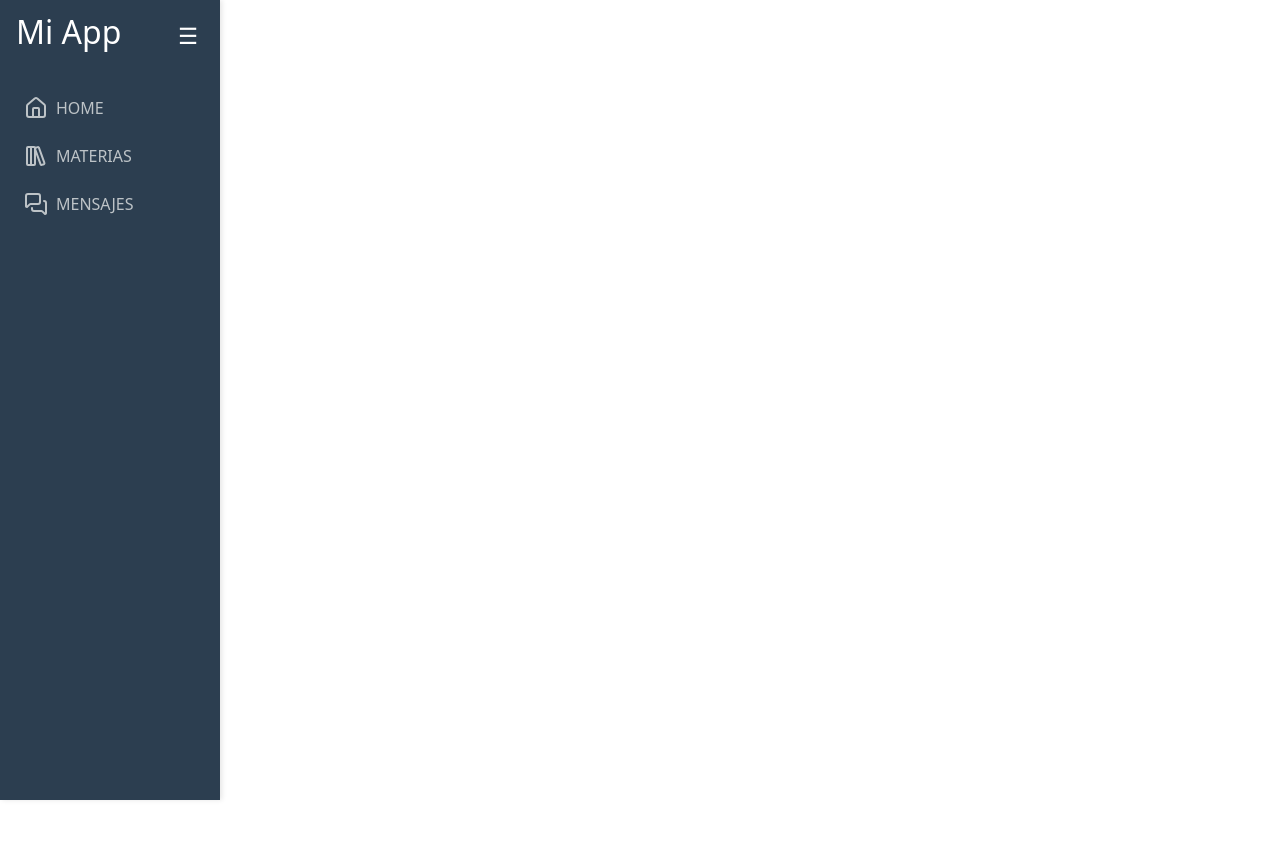
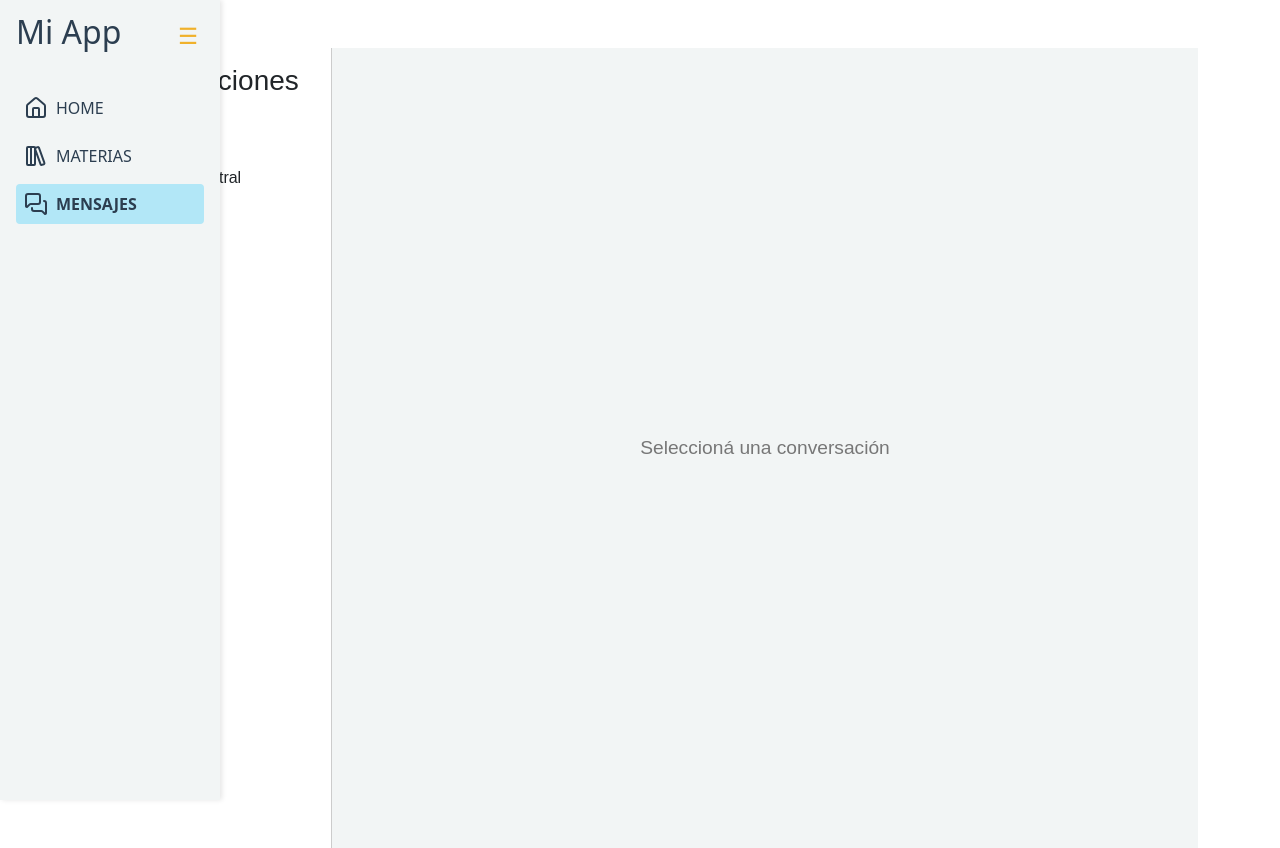
Before and after one commit to matiasromantdf/academiaDeCanto, a Vue app: page /mensajes in a window 1280 px wide. Before the commit the page ends 800 px from the top, so only its background shows below. Built offline with nearby package versions, Linux system fonts and the light colour scheme.

Commit message:
pasa el color a las clases

```diff
--- a/src/components/Sidebar.vue
+++ b/src/components/Sidebar.vue
@@ -76,8 +76,8 @@ watch(
 
 <style scoped>
 .sidebar {
-  background-color: #2c3e50;
-  color: white;
+  background-color: #f2f5f5; /* fondo base */
+  color: #2c3e50;
   height: 100vh;
   padding: 1rem;
   width: 220px;
@@ -87,7 +87,7 @@ watch(
   left: 0;
   overflow-y: auto;
   z-index: 1000;
-  box-shadow: 2px 0 5px rgba(0,0,0,0.1);
+  box-shadow: 2px 0 5px rgba(0, 0, 0, 0.1);
 }
 
 .sidebar.retraido {
@@ -96,6 +96,10 @@ watch(
 
 .sidebar.mobile {
   transform: translateX(-100%);
+  position: fixed;
+  top: 0;
+  left: 0;
+  transition: transform 0.3s ease;
 }
 
 .sidebar.mobile.open {
@@ -112,7 +116,7 @@ watch(
 .toggle {
   background: none;
   border: none;
-  color: white;
+  color: #f0b12b; /* color acento */
   font-size: 1.4rem;
   cursor: pointer;
 }
@@ -124,47 +128,39 @@ watch(
 }
 
 .link {
-  color: #bdc3c7;
+  color: #2c3e50;
   text-decoration: none;
   padding: 0.5rem 0.5rem;
   margin-bottom: 0.5rem;
   border-radius: 4px;
-  transition: background 0.2s;
+  transition: background 0.2s, color 0.2s;
   display: flex;
   align-items: center;
 }
 
 .link:hover {
-  background-color: #34495e;
+  background-color: #f7e49d; /* color hover */
+  color: #2c3e50;
 }
 
 .active {
-  background-color: #1abc9c;
-  color: white;
-}
-.sidebar.mobile {
-  transform: translateX(-100%);
-  position: fixed;
-  top: 0;
-  left: 0;
-  transition: transform 0.3s ease;
+  background-color: #b2e7f7; /* color activo */
+  color: #2c3e50;
+  font-weight: bold;
 }
 
-.sidebar.mobile.open {
-  transform: translateX(0);
-}
 .floating-toggle {
   position: fixed;
   top: 0rem;
   left: 0rem;
   z-index: 1100;
-  background-color: #2c3e50;
+  background-color: #f0b12b;
   color: white;
   border: none;
   padding: 0.6rem 0.8rem;
   font-size: 1.2rem;
-  border-radius:0px 5px 5px 0px;
+  border-radius: 0px 5px 5px 0px;
   cursor: pointer;
-  box-shadow: 0 2px 6px rgba(0,0,0,0.2);
+  box-shadow: 0 2px 6px rgba(0, 0, 0, 0.2);
 }
 </style>
--- a/src/router/index.js
+++ b/src/router/index.js
@@ -5,12 +5,15 @@ import { createRouter, createWebHistory } from 'vue-router'
 import Home from '../views/Home.vue'
 import Clases from '../views/Clases.vue'
 import Materias from '../views/Materias.vue'
+import Mensajes from '../views/Mensajes.vue'
 
 const routes = [
 
   { path: '/', name: 'Home', component: Home },
   { path: '/materias/:materiaId/clases', name: 'Clases', component: Clases },
   { path: '/materias', name: 'Materias', component: Materias },
+  { path: '/mensajes', name: 'Mensajes', component: Mensajes },
+
 
 ]
 
--- a/src/views/Clases.vue
+++ b/src/views/Clases.vue
@@ -1,11 +1,13 @@
 <template>
   <div class="container py-5">
-    <div class="text-center mb-4">
-      <h2 class="fw-bold">Materia {{route.params.materiaId}}</h2>
-      <p class="text-muted">Solo se muestran las clases completadas y la clase actual.</p>
-    </div>
 
-    <div class="accordion" id="accordionClases">
+    <div class="p-4 rounded shadow mb-4 text-center" :style="{ background: bgColor }">
+  <h2 class="fw-bold mb-2">Materia - nombre materia</h2>
+  <p class="mb-0">Solo se muestran las clases completadas y la clase actual.</p>
+</div>
+
+
+    <div class="accordion rounded shadow" id="accordionClases">
       <div
         v-for="(clase, index) in clasesFiltradas"
         :key="clase.id"
@@ -75,9 +77,11 @@
 <script setup>
 import { useRoute } from 'vue-router';
 import { FileText, Video, ClipboardCheck, Check, PlayCircle } from 'lucide-vue-next'
+import { ref,onMounted } from 'vue'
 import PdfViewer from '../components/PdfViewer.vue'
 
 const route = useRoute();
+const bgColor = ref('');
 const clases = [
   {
     id: 1,
@@ -121,4 +125,10 @@ const clasesFiltradas = clases.filter((clase, index) => {
   const siguiente = clases.find(c => !c.completada)
   return clase.completada || clase.id === siguiente?.id
 })
+
+onMounted(() => {
+  bgColor.value =localStorage.getItem('bgColor');
+  console.log(bgColor.value)
+
+});
 </script>
--- a/src/views/Materias.vue
+++ b/src/views/Materias.vue
@@ -10,7 +10,7 @@
         <div
           class="card shadow-lg"
           :style="{ background: customColors[index % customColors.length] }"
-          @click="verMateria(materia.id)"
+          @click="verMateria(materia.id, index)"
         >
           <div class="card-body">
             <h5 class="card-title">{{ materia.nombre }}</h5>
@@ -79,7 +79,8 @@ const customColors = [
   "linear-gradient(135deg, #fddb92, #d1fdff)",
 ];
 
-const verMateria = (materiaId)=>{
+const verMateria = (materiaId,index)=>{
+    localStorage.setItem('bgColor', customColors[index])
     console.log(materiaId);
     router.push(`/materias/${materiaId}/clases`);
 }
--- /dev/null
+++ b/src/views/Mensajes.vue
@@ -0,0 +1,192 @@
+<template>
+  <div class="mensajeria-container">
+    <!-- Sidebar de conversaciones -->
+    <aside class="conversaciones">
+      <h3>Conversaciones</h3>
+      <ul>
+        <li
+          v-for="conversacion in conversaciones"
+          :key="conversacion.id"
+          :class="{ activa: conversacion.id === seleccionada?.id }"
+          @click="seleccionarConversacion(conversacion)"
+        >
+          {{ conversacion.nombre }}
+        </li>
+      </ul>
+    </aside>
+
+    <!-- Panel de mensajes -->
+    <main class="chat-panel" v-if="seleccionada">
+      <header class="chat-header">
+        <h4>{{ seleccionada.nombre }}</h4>
+      </header>
+
+      <section class="mensajes">
+        <div
+          v-for="mensaje in mensajes"
+          :key="mensaje.id"
+          :class="['mensaje', mensaje.propietario === 'yo' ? 'enviado' : 'recibido']"
+        >
+          <p>{{ mensaje.texto }}</p>
+        </div>
+      </section>
+
+      <footer class="escribir">
+        <input
+          type="text"
+          v-model="nuevoMensaje"
+          @keyup.enter="enviarMensaje"
+          placeholder="Escribí tu mensaje..."
+        />
+        <button @click="enviarMensaje">Enviar</button>
+      </footer>
+    </main>
+
+    <main class="chat-panel" v-else>
+      <div class="empty">Seleccioná una conversación</div>
+    </main>
+  </div>
+</template>
+
+<script setup>
+import { ref } from 'vue'
+
+const conversaciones = ref([
+  { id: 1, nombre: 'Profesor Juan' },
+  { id: 2, nombre: 'Academia Central' },
+])
+
+const seleccionada = ref(null)
+
+const mensajes = ref([])
+
+const nuevoMensaje = ref('')
+
+function seleccionarConversacion(conv) {
+  seleccionada.value = conv
+  // Acá deberías cargar los mensajes reales desde el backend
+  mensajes.value = [
+    { id: 1, texto: 'Hola, ¿cómo estás?', propietario: 'otro' },
+    { id: 2, texto: 'Bien, ¿y usted?', propietario: 'yo' },
+  ]
+}
+
+function enviarMensaje() {
+  if (nuevoMensaje.value.trim() === '') return
+  mensajes.value.push({
+    id: Date.now(),
+    texto: nuevoMensaje.value,
+    propietario: 'yo',
+  })
+  nuevoMensaje.value = ''
+}
+</script>
+
+<style scoped>
+.mensajeria-container {
+  display: flex;
+  height: 100vh;
+  background-color: #f2f5f5;
+  font-family: sans-serif;
+}
+
+.conversaciones {
+  width: 250px;
+  border-right: 1px solid #ccc;
+  background-color: #ffffff;
+  padding: 1rem;
+  overflow-y: auto;
+}
+
+.conversaciones h3 {
+  margin-bottom: 1rem;
+}
+
+.conversaciones ul {
+  list-style: none;
+  padding: 0;
+}
+
+.conversaciones li {
+  padding: 0.6rem 1rem;
+  cursor: pointer;
+  border-radius: 6px;
+  transition: background 0.2s;
+}
+
+.conversaciones li:hover,
+.conversaciones li.activa {
+  background-color: #f0b12b;
+  color: white;
+}
+
+.chat-panel {
+  flex: 1;
+  display: flex;
+  flex-direction: column;
+}
+
+.chat-header {
+  padding: 1rem;
+  border-bottom: 1px solid #ccc;
+  background-color: #b2e7f7;
+}
+
+.mensajes {
+  flex: 1;
+  padding: 1rem;
+  overflow-y: auto;
+  display: flex;
+  flex-direction: column;
+  gap: 0.5rem;
+}
+
+.mensaje {
+  max-width: 60%;
+  padding: 0.6rem 1rem;
+  border-radius: 12px;
+  word-wrap: break-word;
+}
+
+.enviado {
+  align-self: flex-end;
+  background-color: #f0b12b;
+  color: white;
+}
+
+.recibido {
+  align-self: flex-start;
+  background-color: #f7e49d;
+  color: #333;
+}
+
+.escribir {
+  display: flex;
+  border-top: 1px solid #ccc;
+  padding: 0.8rem;
+  background-color: #ffffff;
+}
+
+.escribir input {
+  flex: 1;
+  padding: 0.5rem;
+  border-radius: 6px;
+  border: 1px solid #ccc;
+  margin-right: 0.5rem;
+}
+
+.escribir button {
+  background-color: #f0b12b;
+  color: white;
+  border: none;
+  padding: 0.5rem 1rem;
+  border-radius: 6px;
+  cursor: pointer;
+}
+
+.empty {
+  margin: auto;
+  color: #777;
+  font-size: 1.2rem;
+}
+</style>
```
